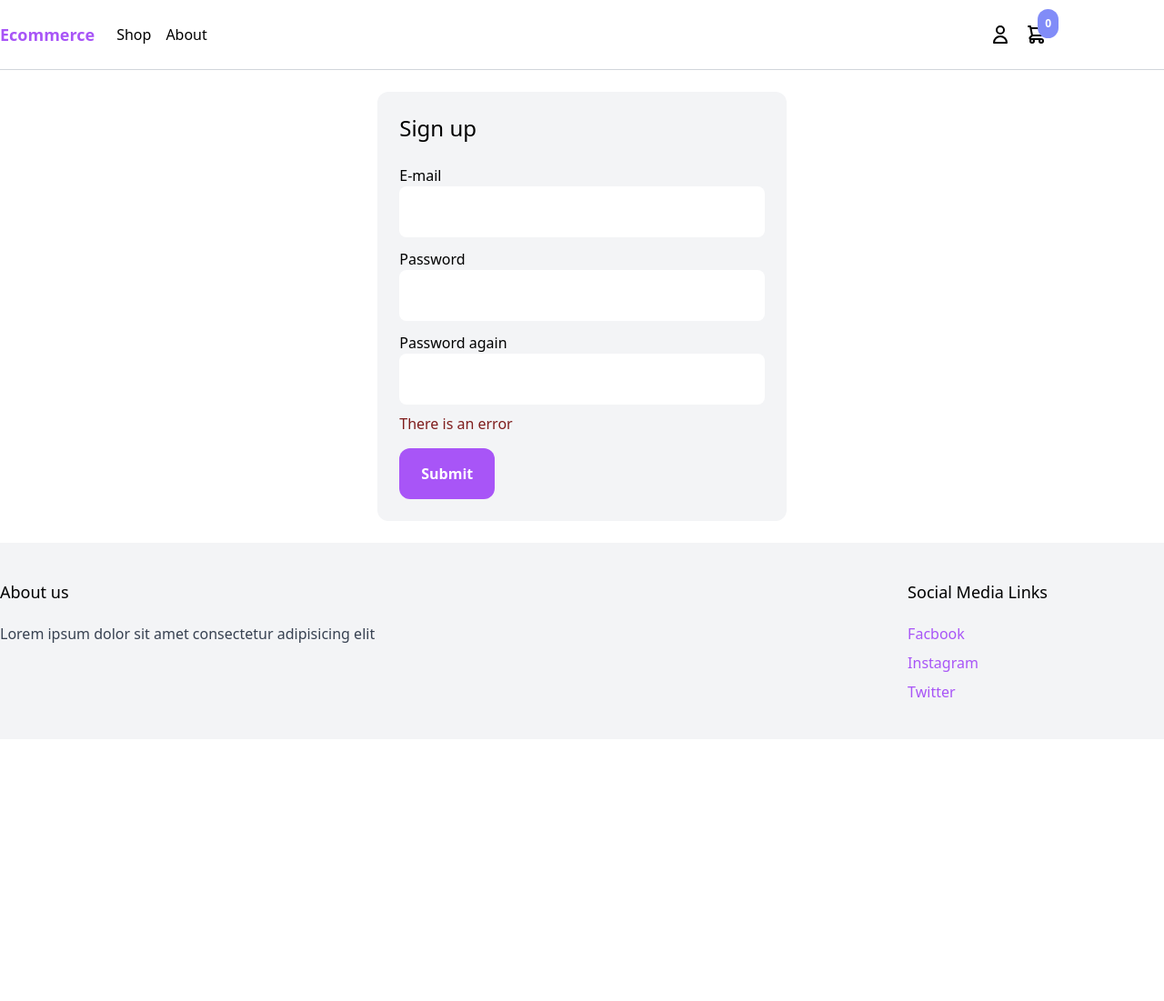
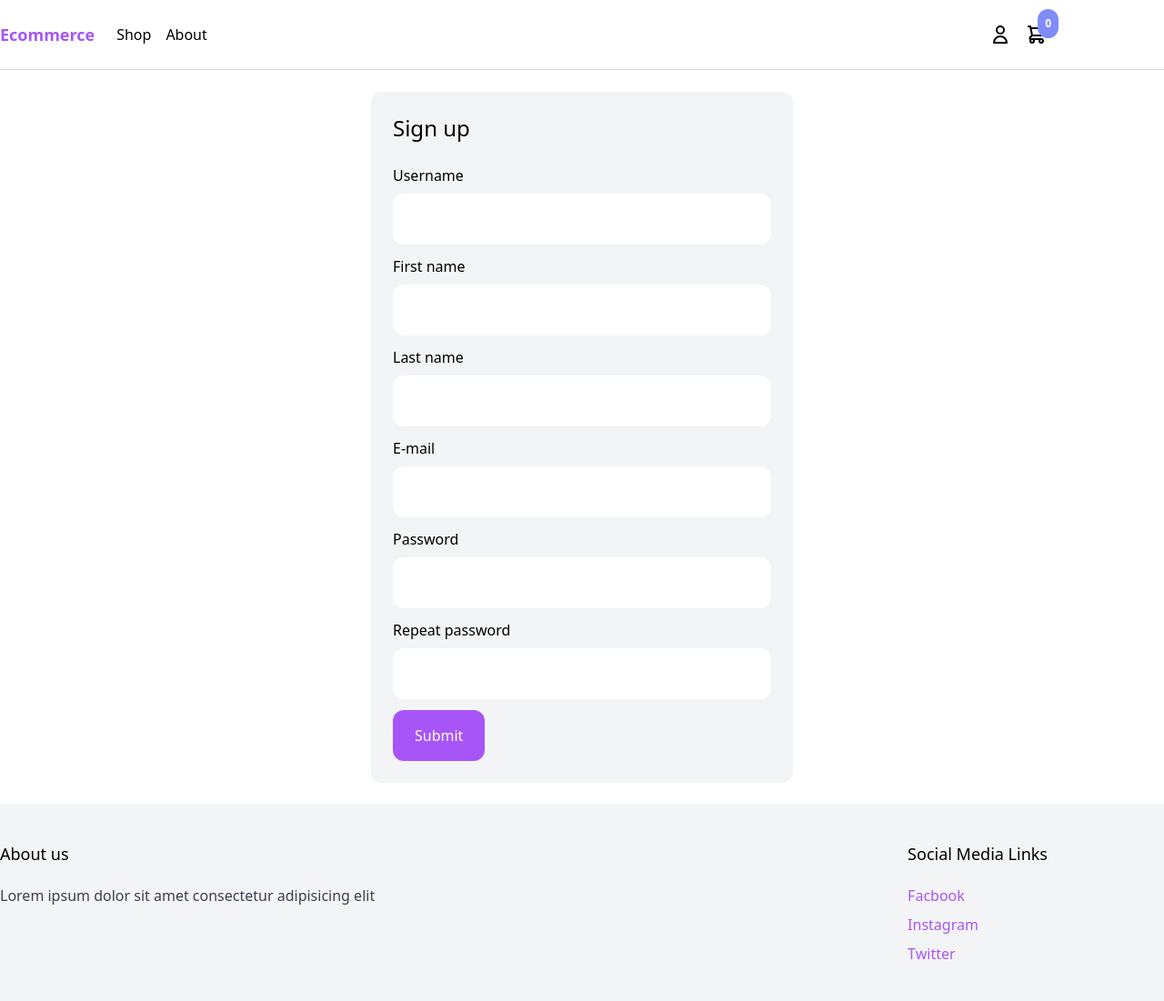
Before and after one commit to Ahmed-Abdelgawad-Dev/DigiStore, a Django app: page /signup/ in a window 1280 px wide. Shown: the whole page at 91% size. Before the commit the page ends 767 px from the top, so only its background shows below. Run offline with Django 4.2, Linux system fonts and the light colour scheme; some libraries are stand-ins or nearby versions.

Commit message:
Signup Form &  functionality

```diff
--- a/Ecommerce/Ecommerce/urls.py
+++ b/Ecommerce/Ecommerce/urls.py
@@ -20,7 +20,7 @@ from django.conf import settings
 from django.conf.urls.static import static
 
 from cart.views import add_to_cart
-from core.views import main, shop, signup, login
+from core.views import main, shop, signup, login2
 from product.views import product
 
 urlpatterns = [
@@ -29,7 +29,7 @@ urlpatterns = [
     path('', main, name='main'),
     path('shop/', shop, name='shop'),
     path('signup/', signup, name='signup'),
-    path('login/', login, name='login'),
+    path('login/', login2, name='login'),
     path('shop/<slug:slug>/', product, name='product'),
     path('add_to_cart/<int:product_id>/', add_to_cart, name='add_to_cart'),
 ] + static(settings.MEDIA_URL, document_root=settings.MEDIA_ROOT)
--- /dev/null
+++ b/Ecommerce/core/forms.py
@@ -0,0 +1,13 @@
+from django import forms
+from django.contrib.auth.forms import UserCreationForm
+from django.contrib.auth.models import User
+
+
+class SignUpForm(UserCreationForm):
+    first_name = forms.CharField(max_length=100, required=False)
+    last_name = forms.CharField(max_length=100, required=False)
+    email = forms.EmailField(max_length=255, required=True)
+
+    class Meta:
+        model = User
+        fields = ['username', 'first_name', 'last_name', 'email', 'password1', 'password2',]
--- a/Ecommerce/core/templates/core/signup.html
+++ b/Ecommerce/core/templates/core/signup.html
@@ -1,26 +1,53 @@
 {% extends 'core/base.html' %} {% block content %}
 <div class="max-w-lg mx-auto flex flex-wrap p-6">
-    <div class="bg-gray-100 mx-auto rounded-xl p-6">
-        <h1 class="text-2xl mb-6">Sign up</h1>
-        <form action="." method="post" class="space-y-3">
+    <div class="w-full bg-gray-100 p-6 rounded-xl">
+        <h1 class="mb-6 text-2xl">Sign up</h1>
+
+        <form method="post" action="." class="space-y-3">
             {% csrf_token %}
+
+            <div>
+                <label>Username</label>
+                <input type="text" name="username" class="w-full mt-2 py-4 px-6 bg-white rounded-xl">
+            </div>
+
+            <div>
+                <label>First name</label>
+                <input type="text" name="first_name" class="w-full mt-2 py-4 px-6 bg-white rounded-xl">
+            </div>
+
+            <div>
+                <label>Last name</label>
+                <input type="text" name="last_name" class="w-full mt-2 py-4 px-6 bg-white rounded-xl">
+            </div>
+
             <div>
                 <label>E-mail</label>
-                <input class="w-full bg-white  px-6 py-4 rounded-lg" type="email">
+                <input type="email" name="email" class="w-full mt-2 py-4 px-6 bg-white rounded-xl">
             </div>
+
             <div>
                 <label>Password</label>
-                <input class="w-full bg-white px-6 py-4 rounded-lg" type="password">
+                <input type="password" name="password1" class="w-full mt-2 py-4 px-6 bg-white rounded-xl">
             </div>
+
             <div>
-                <label>Password again</label>
-                <input class="w-full bg-white px-6 py-4 rounded-lg" type="password">
+                <label>Repeat password</label>
+                <input type="password" name="password2" class="w-full mt-2 py-4 px-6 bg-white rounded-xl">
             </div>
-            <div class=" text-red-900 semibold animate-bounce">
-                <p>There is an error</p>
+
+            {% if form.errors %} {% for field in form %} {% for error in field.errors %}
+            <div class="p-6 text-red-900 rounded-xl">
+                <p>{{ error|escape }}</p>
             </div>
+            {% endfor %} {% endfor %} {% for error in form.non_field_errors %}
+            <div class="p-6 text-red-800 rounded-xl">
+                <p>{{ error|escape }}</p>
+            </div>
+            {% endfor %} {% endif %}
+
             <div>
-                <button type="submit" class="rounded-xl  py-4 px-6 text-white font-semibold bg-purple-500 hover:bg-purple-700">Submit</button>
+                <button class="py-4 px-6 rounded-xl text-white bg-purple-500 hover:bg-purple-700">Submit</button>
             </div>
         </form>
     </div>
--- a/Ecommerce/core/views.py
+++ b/Ecommerce/core/views.py
@@ -1,6 +1,8 @@
-from django.shortcuts import render
+from django.shortcuts import render, redirect
 from product.models import Product, Category
 from django.db.models import Q
+from .forms import SignUpForm
+from django.contrib.auth import login
 
 
 def main(request):
@@ -28,8 +30,18 @@ def shop(request):
 
 
 def signup(request):
-    return render(request, 'core/signup.html')
+    if request.method == 'POST':
+        form = SignUpForm(request.POST)
+        if form.is_valid():
+            user = form.save()
+            login(request, user)
+            print(form)
+            return redirect('/')
+    else:
+        form = SignUpForm()
+
+    return render(request, 'core/signup.html', {'form': form})
 
 
-def login(request):
+def login2(request):
     return render(request, 'core/login.html')
```
Also changed, not shown: Ecommerce/product/models.py (+25 -2 lines), Ecommerce/product/templates/product/product.html (+3 -13 lines), Ecommerce/product/templates/product/reusable/product_list.html (+14 -4 lines), Ecommerce/media/uploads/hp-zbook.jpeg (added), Ecommerce/media/uploads/uploads/hp-zbook.jpeg (added).
